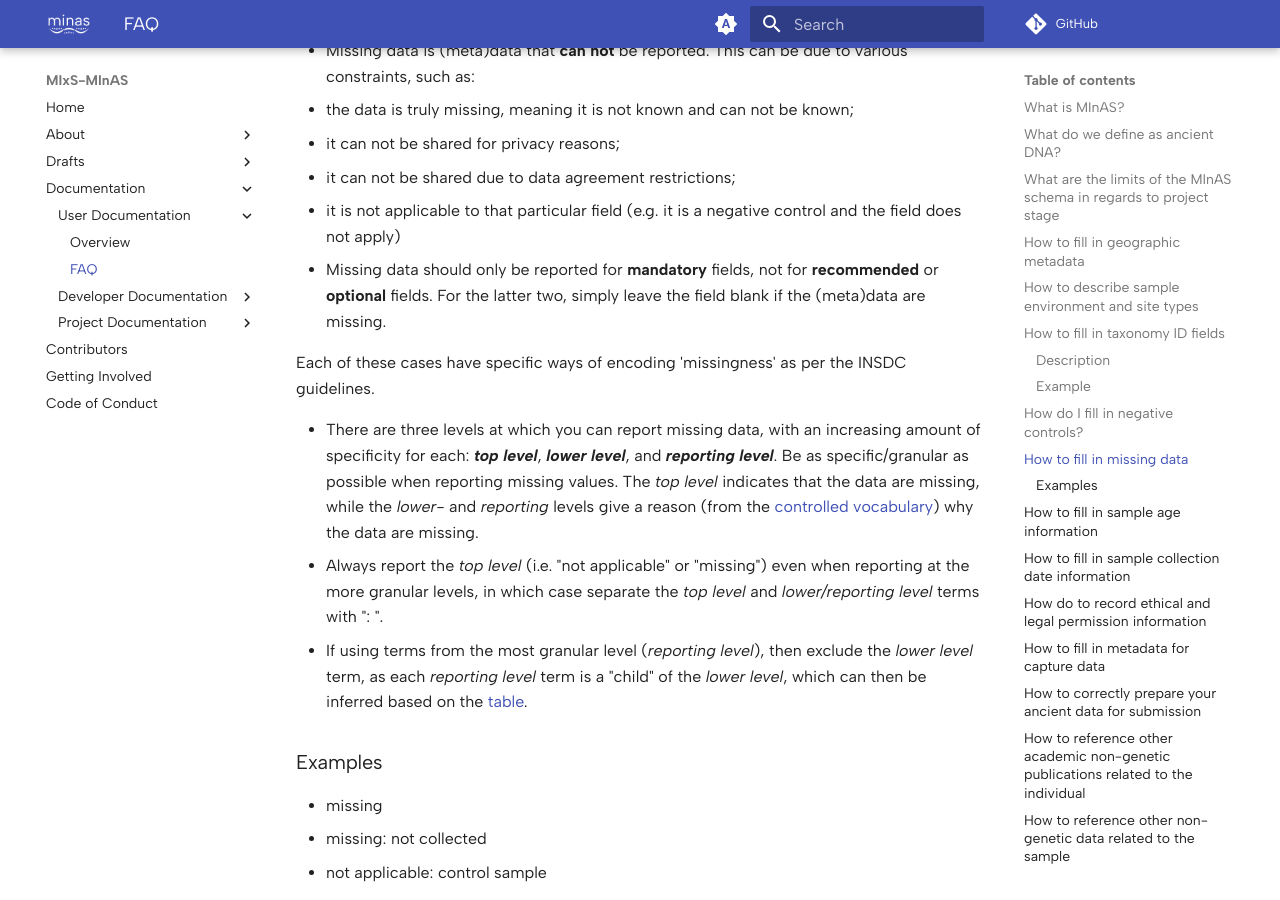
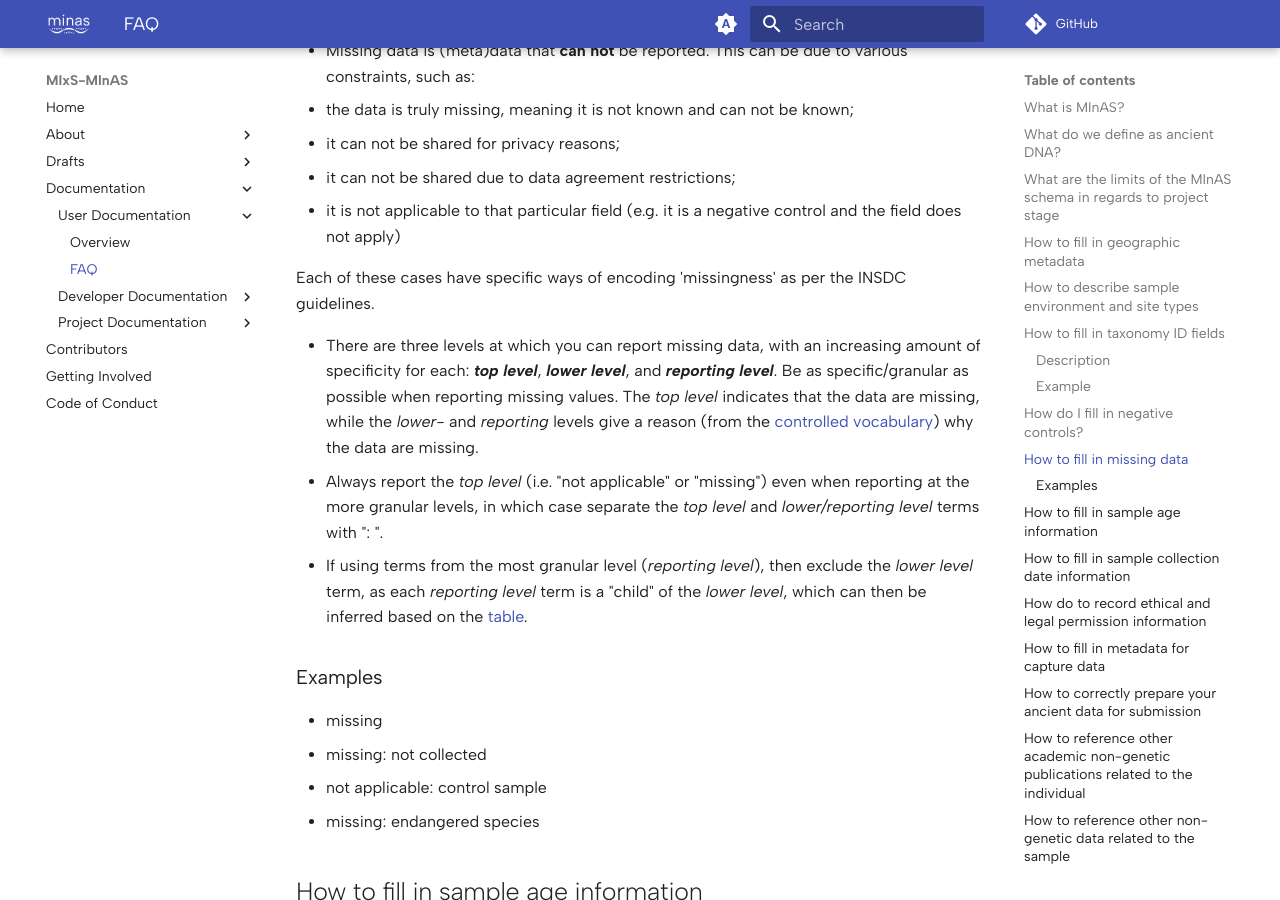
Before and after one commit to MIxS-MInAS/MIxS-MInAS.github.io, an MkDocs documentation site: the page built from docs/documentation/user-documentation/faq.md, in a window 1280 px wide and 900 px high, scrolled down 3949 px. Built offline with MkDocs 1.6.1 and Material for MkDocs 9.7.7, drawn with Linux system fonts in a browser that asks for light colours; comment, search, counter and statistics services are not loaded.

Commit message:
Remove redundant line.

```diff
--- a/docs/documentation/user-documentation/faq.md
+++ b/docs/documentation/user-documentation/faq.md
@@ -126,7 +126,6 @@ More details and examples follow below.
   - it can not be shared for privacy reasons;
   - it can not be shared due to data agreement restrictions;
   - it is not applicable to that particular field (e.g. it is a negative control and the field does not apply)
-- Missing data should only be reported for **mandatory** fields, not for **recommended** or **optional** fields. For the latter two, simply leave the field blank if the (meta)data are missing.
 
 Each of these cases have specific ways of encoding 'missingness' as per the INSDC guidelines.
 
```
